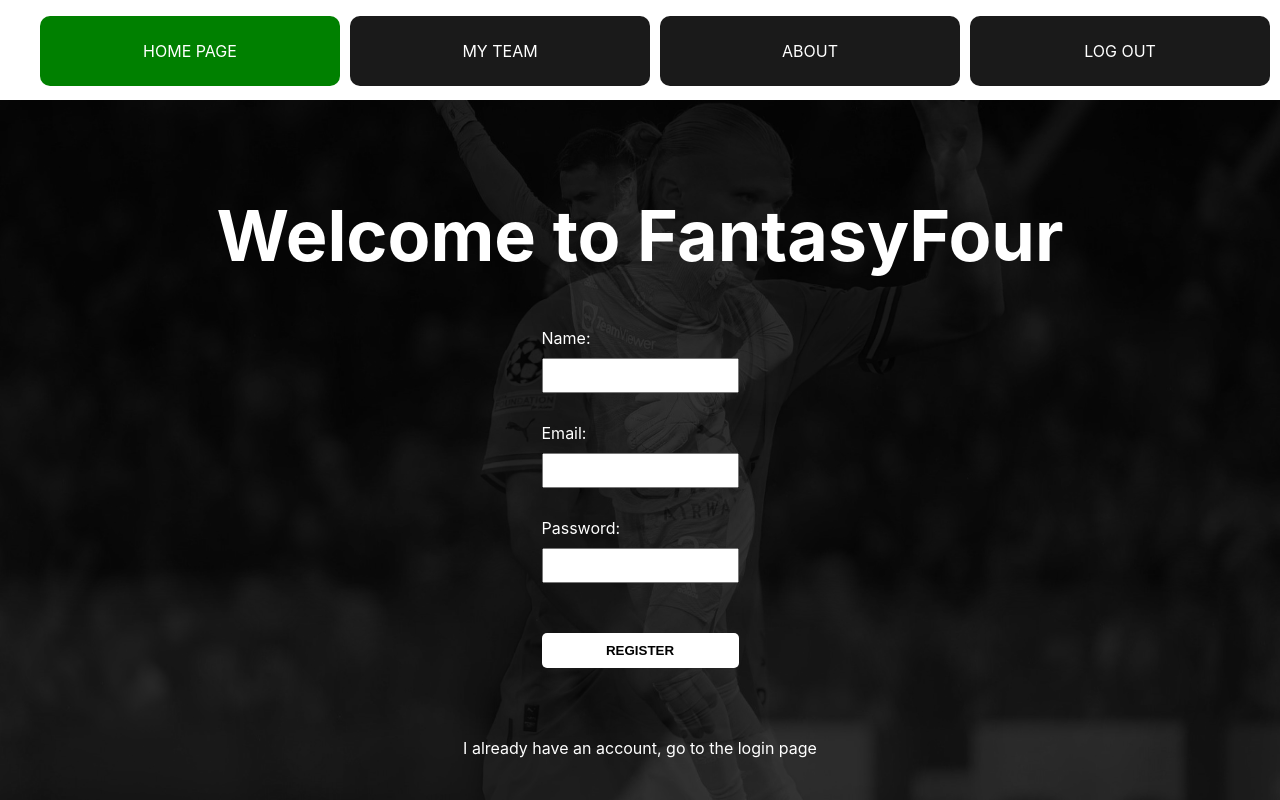
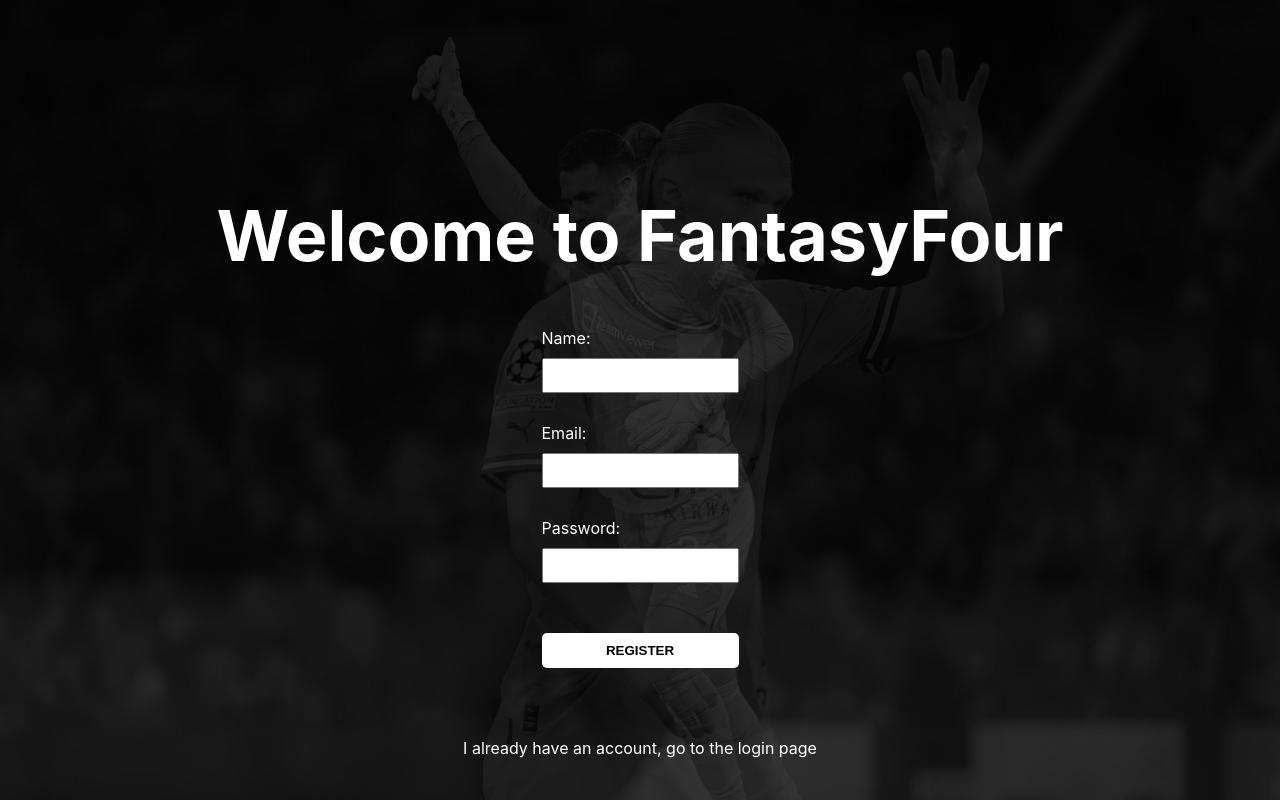
Before and after one commit to elab-development/internet-tehnologije-projekat-fantasypremierleague_2019_0061, a React (Create React App) app in the folder frontend/fantasy_four/: page / in a window 1280 px wide. Built offline with nearby package versions, Linux system fonts and the light colour scheme.

Commit message:
Form validation added

```diff
--- a/frontend/fantasy_four/src/components/LandingPage.jsx
+++ b/frontend/fantasy_four/src/components/LandingPage.jsx
@@ -1,9 +1,8 @@
-import React, { useState, useEffect } from 'react';
+import React, { useState } from 'react';
 import { Link } from 'react-router-dom';
 import '../css/LandingPage.css';
 import CurrentGameDataField from './CurrentGameDataField';
 import BackgroundImageRotator from './BackgroundImageRotator';
-import NavigationMenu from './NavigationMenu';
 
 const LandingPage = () => {
   const [name, setName] = useState('');
@@ -12,41 +11,36 @@
 
   const handleFormSubmit = (event) => {
     event.preventDefault();
+
+    if (!name || !email || !password) {
+      alert('Please fill in all fields');
+      return;
+    }
+    alert('Form submitted successfully!');
   };
 
   return (
-
     <BackgroundImageRotator>
-      <NavigationMenu></NavigationMenu>
-      <h1 style={{fontSize: '70px'}}>Welcome to FantasyFour</h1>
+      <h1 style={{ fontSize: '70px' }}>Welcome to FantasyFour</h1>
       <form onSubmit={handleFormSubmit}>
-        <label>
-          Name:
-        </label>
+        <label>Name:</label>
         <input type="text" value={name} onChange={(e) => setName(e.target.value)} />
         <br />
-        <label>
-          Email:
-
-        </label>
+        <label>Email:</label>
         <input type="email" value={email} onChange={(e) => setEmail(e.target.value)} />
         <br />
-        <label>
-          Password:
-
-        </label>
+        <label>Password:</label>
         <input type="password" value={password} onChange={(e) => setPassword(e.target.value)} />
         <br />
-        <button type="submit" id='register-button'>Register</button>
+        <button type="submit" id='register-button'>
+          Register
+        </button>
       </form>
-      <div id='game-data'>
-      </div>
+      <div id='game-data'></div>
       <Link to="/login" id='link'>
         I already have an account, go to the login page
       </Link>
-
     </BackgroundImageRotator>
-
   );
 };
 
```
